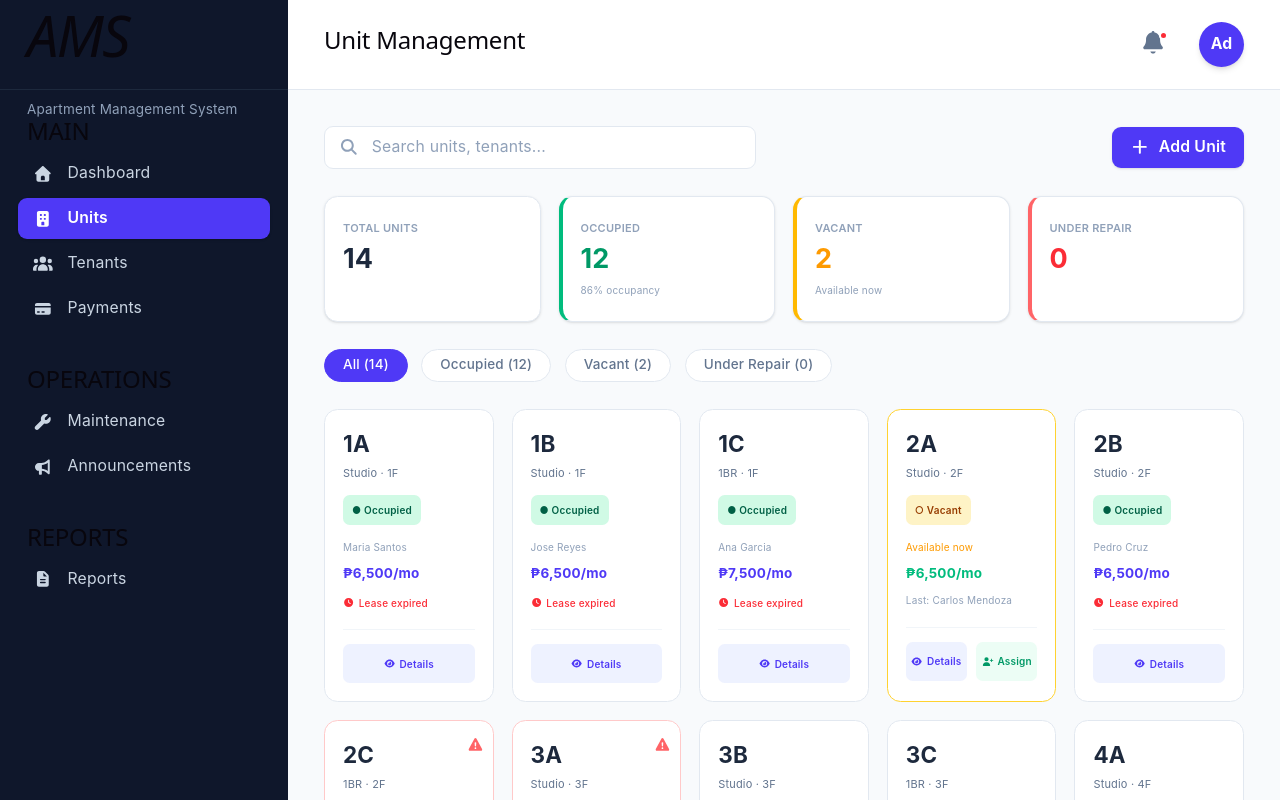
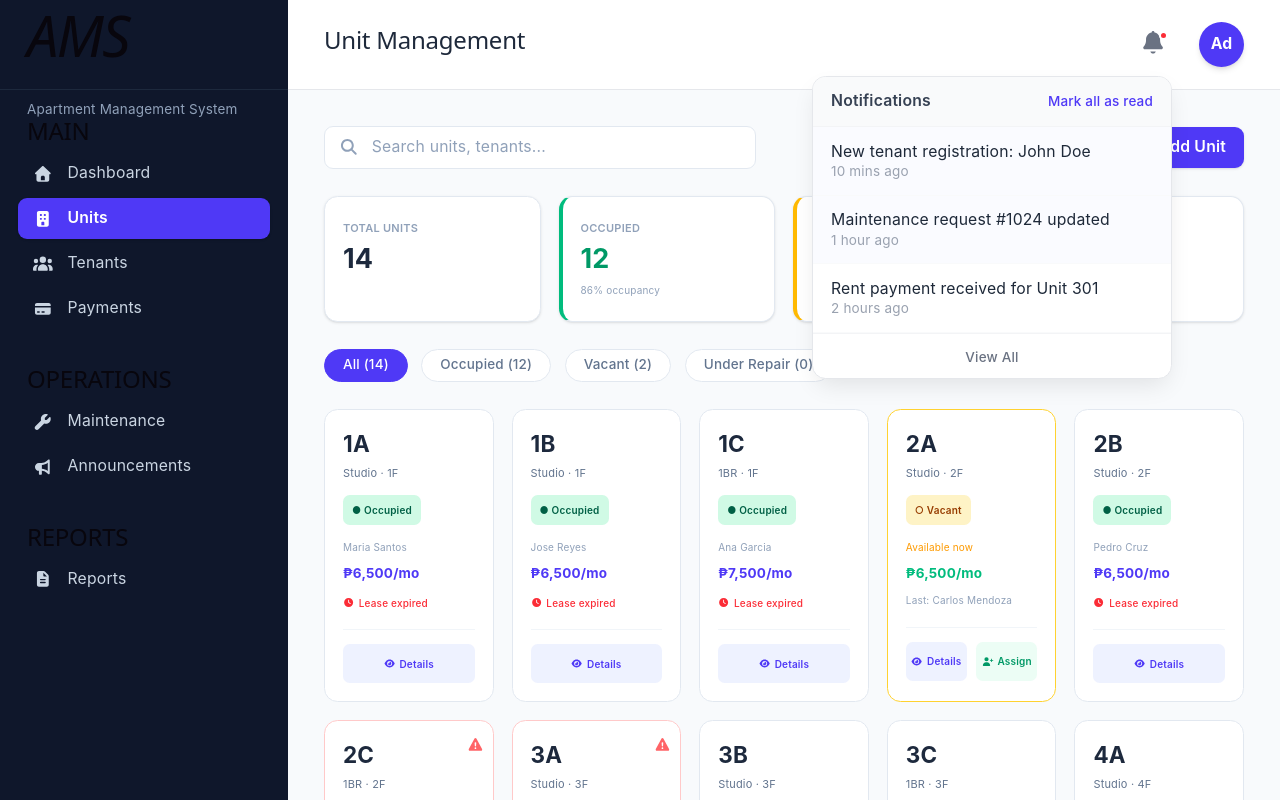
Before and after one commit to Keonbe/ApartmentManagementSystem_React, a React (Vite) app in the folder ams-react/: page /admin-units in a window 1280 px wide. Both pictures are taken after a click on the button 1153 px from the left and 44 px from the top of the page. Built offline with nearby package versions, Linux system fonts and the light colour scheme.

Commit message:
feat(admin): implement AdminDashboardHeader component with notification and user profile dropdown menus

```diff
--- a/ams-react/src/Components/AdminDashboardHeader.jsx
+++ b/ams-react/src/Components/AdminDashboardHeader.jsx
@@ -1,18 +1,100 @@
-import React from 'react';
+import React, { useState } from 'react';
 import { FontAwesomeIcon } from '@fortawesome/react-fontawesome';
-import { faBell } from '@fortawesome/free-solid-svg-icons';
+import { faBell, faSignOutAlt, faUserCog } from '@fortawesome/free-solid-svg-icons';
+import { useNavigate } from 'react-router-dom';
 
 const Header = ({ title = "Dashboard" }) => {
+  const [isNotifOpen, setIsNotifOpen] = useState(false);
+  const [isProfileOpen, setIsProfileOpen] = useState(false);
+  const navigate = useNavigate();
+
+  const handleLogout = () => {
+    sessionStorage.removeItem("loggedInUser");
+    navigate('/login');
+  };
+
+  const notifications = [
+    { id: 1, text: "New tenant registration: John Doe", time: "10 mins ago", unread: true },
+    { id: 2, text: "Maintenance request #1024 updated", time: "1 hour ago", unread: true },
+    { id: 3, text: "Rent payment received for Unit 301", time: "2 hours ago", unread: false },
+  ];
+
   return (
-    <header className="h-20 bg-white border-b border-slate-200 flex items-center justify-between px-8 shrink-0 select-none">
-      <h2 className="text-2xl font-bold text-slate-800 m-0">{title}</h2>
-      <div className="flex items-center gap-6">
-        <button className="text-slate-500 hover:text-slate-700 transition-colors relative bg-transparent border-0 cursor-pointer p-1 outline-none">
-          <FontAwesomeIcon icon={faBell} className="text-xl" />
-          <span className="absolute top-1 right-1 w-2 h-2 bg-red-500 rounded-full border-2 border-white"></span>
-        </button>
-        <div className="w-10 h-10 rounded-full bg-indigo-600 flex items-center justify-center text-white font-bold shadow-md cursor-pointer text-sm">
-          Ad
+    <header className="h-20 bg-white border-b border-gray-200 flex items-center justify-between px-8 shrink-0 select-none relative z-50">
+
+      {/*
+        FIX APPLIED HERE:
+        Replaced 'text-slate-800' with '!text-[#1e293b]' to force the dark color
+        and override any conflicting global CSS. Added 'opacity-100' for safety.
+      */}
+      <h2 className="text-2xl font-bold !text-[#1e293b] opacity-100 m-0 tracking-tight">
+        {title}
+      </h2>
+
+      <div className="flex items-center gap-6 relative">
+
+        {/* Notifications */}
+        <div className="relative">
+          <button
+            onClick={() => { setIsNotifOpen(!isNotifOpen); setIsProfileOpen(false); }}
+            className="text-gray-500 hover:text-gray-700 transition-colors relative bg-transparent border-0 cursor-pointer p-1 outline-none"
+          >
+            <FontAwesomeIcon icon={faBell} className="text-xl" />
+            <span className="absolute top-1 right-1 w-2 h-2 bg-red-500 rounded-full border-2 border-white"></span>
+          </button>
+
+          {isNotifOpen && (
+            <div className="absolute right-0 mt-3 w-80 bg-white rounded-xl shadow-[0_10px_25px_-5px_rgba(0,0,0,0.1)] border border-gray-200 overflow-hidden z-50 transform origin-top-right transition-all">
+              <div className="px-4 py-3 border-b border-gray-100 bg-gray-50 flex justify-between items-center">
+                <h3 className="text-sm font-semibold text-gray-700 m-0">Notifications</h3>
+                <span className="text-xs text-indigo-600 font-medium cursor-pointer hover:text-indigo-800 transition-colors">Mark all as read</span>
+              </div>
+              <div className="max-h-80 overflow-y-auto">
+                {notifications.map(notif => (
+                  <div key={notif.id} className={`px-4 py-3 border-b border-gray-50 hover:bg-gray-50 cursor-pointer transition-colors ${notif.unread ? 'bg-indigo-50/30' : ''}`}>
+                    <p className="text-sm text-gray-800 m-0 mb-1">{notif.text}</p>
+                    <p className="text-xs text-gray-400 m-0">{notif.time}</p>
+                  </div>
+                ))}
+              </div>
+              <div className="px-4 py-2 text-center border-t border-gray-100">
+                <button className="text-xs text-gray-500 hover:text-gray-700 font-medium bg-transparent border-none cursor-pointer">View All</button>
+              </div>
+            </div>
+          )}
+        </div>
+
+        {/* Profile */}
+        <div className="relative">
+          <div
+            onClick={() => { setIsProfileOpen(!isProfileOpen); setIsNotifOpen(false); }}
+            className="w-10 h-10 rounded-full bg-indigo-600 flex items-center justify-center text-white font-bold shadow-md cursor-pointer text-sm hover:bg-indigo-700 transition-all border-2 border-transparent hover:border-indigo-200"
+          >
+            Ad
+          </div>
+
+          {isProfileOpen && (
+            <div className="absolute right-0 mt-3 w-56 bg-white rounded-xl shadow-[0_10px_25px_-5px_rgba(0,0,0,0.1)] border border-gray-200 py-2 z-50 transform origin-top-right transition-all">
+              <div className="px-4 py-3 border-b border-gray-100 mb-2">
+                <p className="text-sm font-semibold text-gray-800 m-0">Admin Dashboard</p>
+                <p className="text-xs text-gray-500 m-0 mt-0.5">admin@system.com</p>
+              </div>
+              <button
+                className="w-full text-left px-4 py-2.5 text-sm text-gray-700 hover:bg-gray-50 hover:text-indigo-600 transition-colors flex items-center gap-3 bg-transparent border-none cursor-pointer"
+                onClick={() => setIsProfileOpen(false)}
+              >
+                <FontAwesomeIcon icon={faUserCog} className="text-gray-400 w-4" />
+                <span>Account Settings</span>
+              </button>
+              <button
+                className="w-full text-left px-4 py-2.5 text-sm text-red-600 hover:bg-red-50 transition-colors flex items-center gap-3 bg-transparent border-none cursor-pointer"
+                onClick={handleLogout}
+              >
+                <FontAwesomeIcon icon={faSignOutAlt} className="w-4" />
+                <span className="font-medium">Logout</span>
+              </button>
+            </div>
+          )}
         </div>
       </div>
     </header>
```
